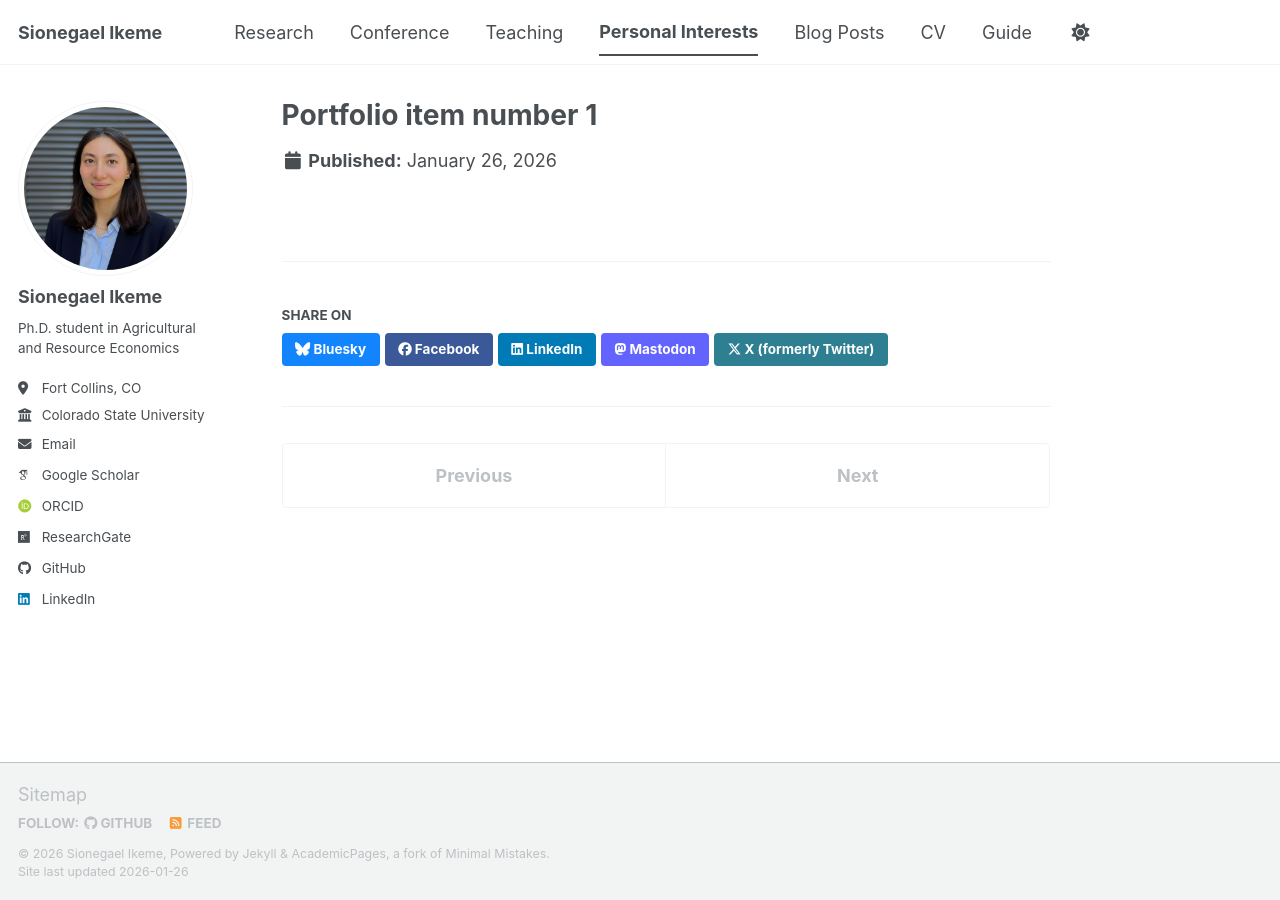
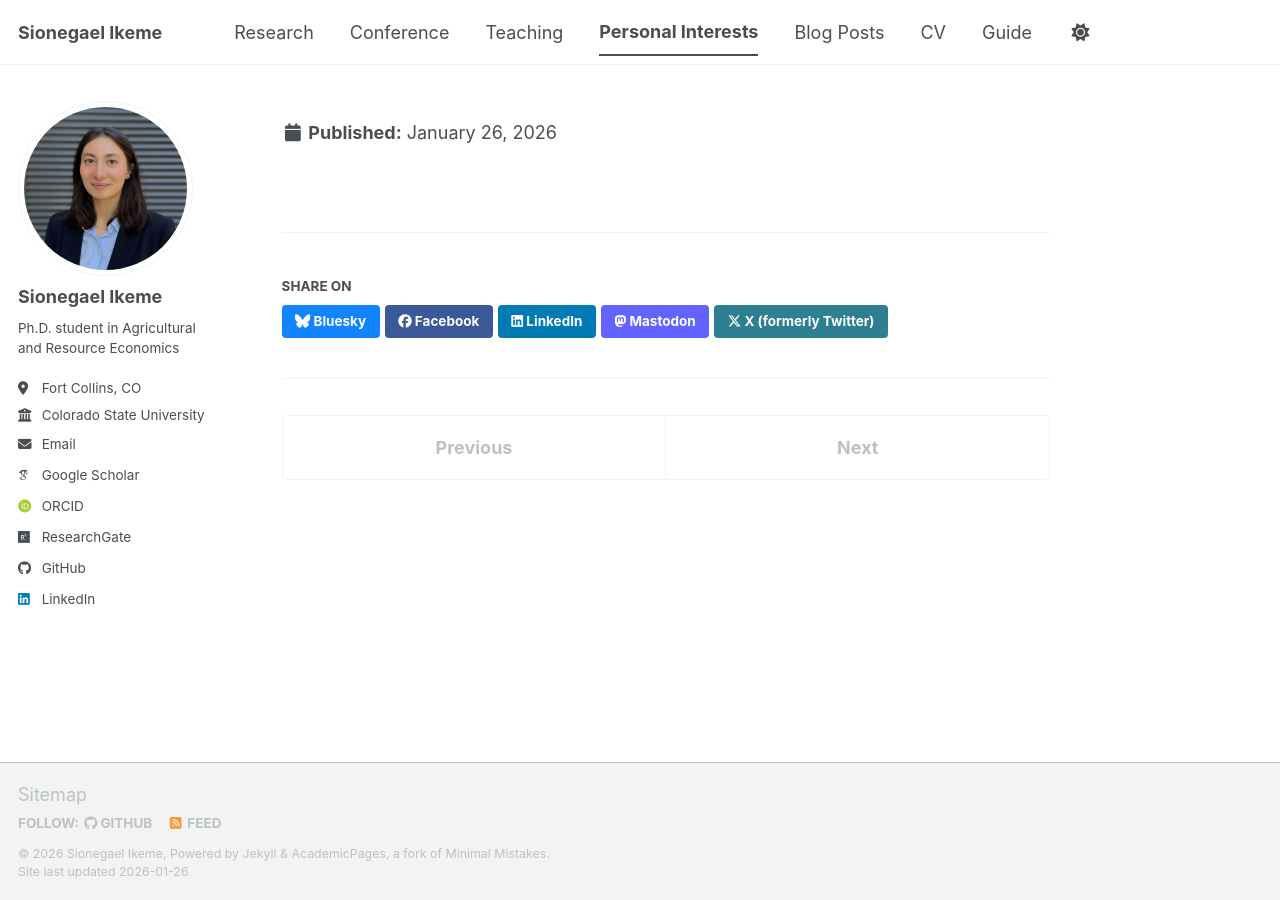
Before and after one commit to sikeme10/sikeme10.github.io, a Jekyll site: the page built from _portfolio/portfolio-1.md, in a window 1280 px wide. Built offline with Jekyll 4.4.1, drawn with Linux system fonts in a browser that asks for light colours; some web fonts are replaced; a script bundle is joined from its source files by our own code; library files that are not in the unit come from our copies.

Commit message:
Remove title from portfolio item number 1
Removed title from portfolio item.

```diff
--- a/_portfolio/portfolio-1.md
+++ b/_portfolio/portfolio-1.md
@@ -1,5 +1,5 @@
 ---
-title: "Portfolio item number 1"
+title: ""
 excerpt: "Outside of research, I enjoy traveling and experiencing different cultures, having lived in several countries across Asia, Europe, and North America. These international experiences have shaped my perspective and inform my interest in global economic issues. I also enjoy playing badminton and long-distance running, and I value opportunities to stay active and engaged outside of academia."
 collection: portfolio
 ---
```
